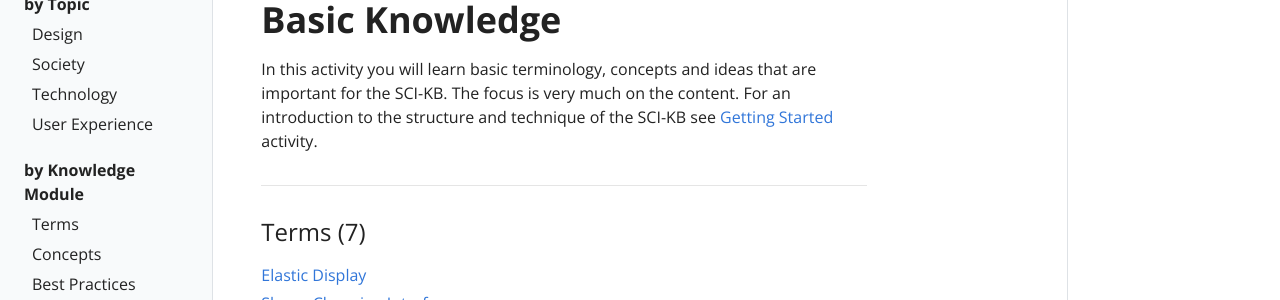
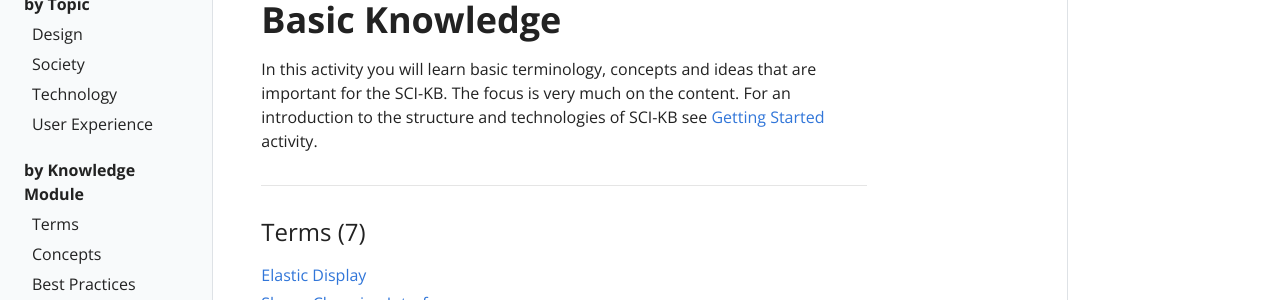
Before and after one commit to visualengineers/sci-knowledge-base, a Jekyll site: the page built from _activities/basic-knowledge.md, in a window 1280 px wide and 900 px high. Shown: the part 188-488 px from the top of the window. Built offline with Jekyll 4.4.1, drawn with Linux system fonts in a browser that asks for light colours.

Commit message:
activities content quick fix

```diff
--- a/_activities/basic-knowledge.md
+++ b/_activities/basic-knowledge.md
@@ -28,4 +28,4 @@ links:
 # url:
 ---
 
-In this activity you will learn basic terminology, concepts and ideas that are important for the SCI-KB. The focus is very much on the content. For an introduction to the structure and technique of the SCI-KB see [Getting Started]({{ site.baseurl }}/activities/getting-started) activity.
+In this activity you will learn basic terminology, concepts and ideas that are important for the SCI-KB. The focus is very much on the content. For an introduction to the structure and technologies of SCI-KB see [Getting Started]({{ site.baseurl }}/activities/getting-started) activity.
```
Also changed, not shown: _activities/getting-started.md (+1 -1 lines), 5 other files.
